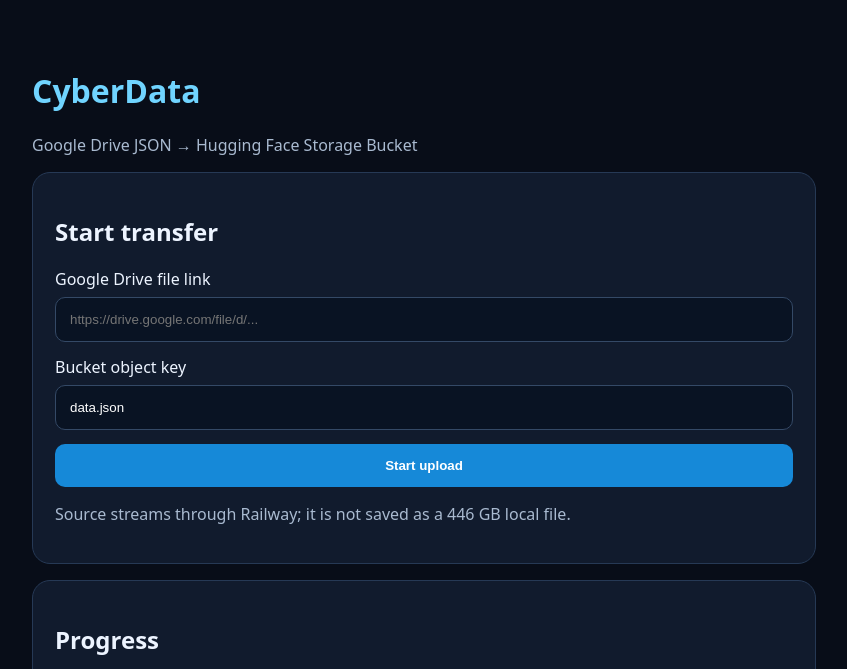
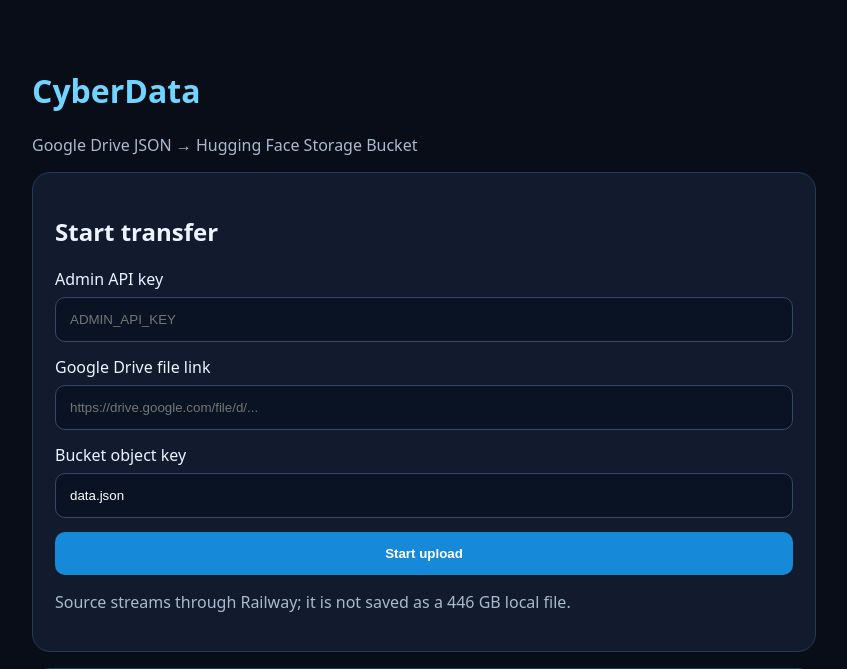
Before and after one commit to Xcyberking/cyberdata, a Flask app: page / in a window 1280 px wide. Shown: the top 669 px of the page, without its empty margins (216-1063 px from the left). Run offline with Flask 3, Linux system fonts and the light colour scheme.

Commit message:
Add admin key field to transfer dashboard

```diff
--- a/templates/index.html
+++ b/templates/index.html
@@ -1,7 +1,7 @@
 <!doctype html><html><head><meta charset="utf-8"><meta name="viewport" content="width=device-width,initial-scale=1"><title>CyberData</title><style>
-*{box-sizing:border-box}body{margin:0;background:#080d18;color:#edf4ff;font:16px system-ui}.wrap{max-width:820px;margin:30px auto;padding:18px}.card{background:#111b2d;border:1px solid #263955;border-radius:18px;padding:22px;margin:16px 0}h1{color:#70d4ff}p{color:#a9bad0}input{width:100%;padding:14px;border-radius:10px;border:1px solid #344966;background:#091323;color:white;margin:7px 0 14px}button{background:#1689d8;color:white;border:0;padding:14px;border-radius:10px;width:100%;font-weight:700}.bar{height:14px;background:#26364d;border-radius:9px;overflow:hidden}.fill{height:100%;width:0;background:#39c7a5}pre{white-space:pre-wrap;overflow-wrap:anywhere}</style></head><body><main class="wrap"><h1>CyberData</h1><p>Google Drive JSON → Hugging Face Storage Bucket</p><section class="card"><h2>Start transfer</h2><label>Google Drive file link</label><input id="drive" placeholder="https://drive.google.com/file/d/..."><label>Bucket object key</label><input id="key" value="data.json"><button onclick="start()">Start upload</button><p>Source streams through Railway; it is not saved as a 446 GB local file.</p></section><section class="card"><h2>Progress</h2><div class="bar"><div class="fill" id="fill"></div></div><h3 id="pct">0%</h3><pre id="status">No transfer started.</pre></section><section class="card"><h2>REST API</h2><pre>GET /health
+*{box-sizing:border-box}body{margin:0;background:#080d18;color:#edf4ff;font:16px system-ui}.wrap{max-width:820px;margin:30px auto;padding:18px}.card{background:#111b2d;border:1px solid #263955;border-radius:18px;padding:22px;margin:16px 0}h1{color:#70d4ff}p{color:#a9bad0}input{width:100%;padding:14px;border-radius:10px;border:1px solid #344966;background:#091323;color:white;margin:7px 0 14px}button{background:#1689d8;color:white;border:0;padding:14px;border-radius:10px;width:100%;font-weight:700}.bar{height:14px;background:#26364d;border-radius:9px;overflow:hidden}.fill{height:100%;width:0;background:#39c7a5}pre{white-space:pre-wrap;overflow-wrap:anywhere}</style></head><body><main class="wrap"><h1>CyberData</h1><p>Google Drive JSON → Hugging Face Storage Bucket</p><section class="card"><h2>Start transfer</h2><label>Admin API key</label><input id="admin" type="password" placeholder="ADMIN_API_KEY"><label>Google Drive file link</label><input id="drive" placeholder="https://drive.google.com/file/d/..."><label>Bucket object key</label><input id="key" value="data.json"><button onclick="start()">Start upload</button><p>Source streams through Railway; it is not saved as a 446 GB local file.</p></section><section class="card"><h2>Progress</h2><div class="bar"><div class="fill" id="fill"></div></div><h3 id="pct">0%</h3><pre id="status">No transfer started.</pre></section><section class="card"><h2>REST API</h2><pre>GET /health
 POST /api/transfer/start
 GET /api/transfer/&lt;job_id&gt;
 GET /api/data
 GET /api/data/download-url?key=data.json</pre></section></main><script>
-let job=null;async function start(){let r=await fetch('/api/transfer/start',{method:'POST',headers:{'Content-Type':'application/json'},body:JSON.stringify({drive_url:document.querySelector('#drive').value,object_key:document.querySelector('#key').value})});let d=await r.json();if(!r.ok){document.querySelector('#status').textContent=d.error;return}job=d.job_id;poll()}async function poll(){if(!job)return;let r=await fetch('/api/transfer/'+job),d=await r.json();document.querySelector('#fill').style.width=(d.progress||0)+'%';document.querySelector('#pct').textContent=(d.progress||0)+'%';document.querySelector('#status').textContent=JSON.stringify(d,null,2);if(['queued','running'].includes(d.status))setTimeout(poll,2000)}</script></body></html>
+let job=null;async function start(){let r=await fetch('/api/transfer/start',{method:'POST',headers:{'Content-Type':'application/json','X-Admin-Key':document.querySelector('#admin').value},body:JSON.stringify({drive_url:document.querySelector('#drive').value,object_key:document.querySelector('#key').value})});let d=await r.json();if(!r.ok){document.querySelector('#status').textContent=d.error;return}job=d.job_id;poll()}async function poll(){if(!job)return;let r=await fetch('/api/transfer/'+job),d=await r.json();document.querySelector('#fill').style.width=(d.progress||0)+'%';document.querySelector('#pct').textContent=(d.progress||0)+'%';document.querySelector('#status').textContent=JSON.stringify(d,null,2);if(['queued','running'].includes(d.status))setTimeout(poll,2000)}</script></body></html>
```
